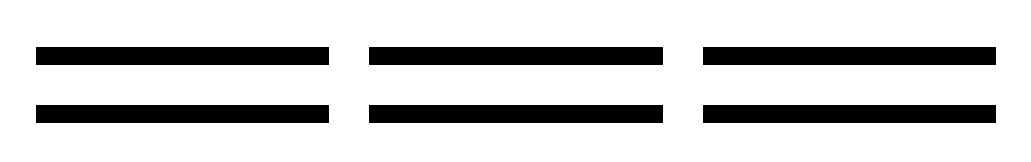
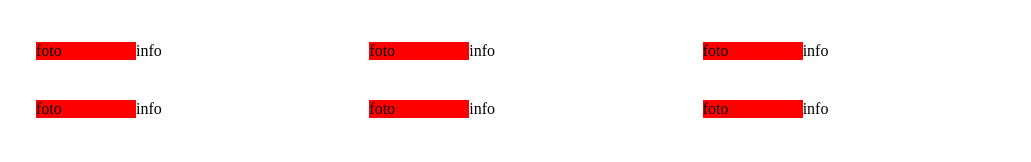
Before and after one commit to MirkoCherchi/html-css-float-cards, a plain HTML site: page index.html in a window 1280 px wide. Shown: the part 158-320 px from the top of the page, without its empty margins (124-1155 px from the left). Drawn offline with Linux system fonts and the light colour scheme.

Commit message:
feat: creazione blocchi main

```diff
--- a/css/style.css
+++ b/css/style.css
@@ -27,12 +27,27 @@ header{
 
 h1{
     color: #e53170;
-    margin-bottom: 50px;
+    margin-bottom: 45px;
 }
 
 .card > .box{
-    background-color: black;
+    /* background-color: black; */
     width: calc(100% / 3 - 40px);
     float: left;
     margin: 20px;
 }
+
+.foto{
+    width: 100px;
+    float: left;
+    background-color: red;
+}
+
+.info{
+    width: calc(100% - 100px);
+    float: left;
+}
+
+.contenuto{
+    float: left;
+}
--- a/index.html
+++ b/index.html
@@ -31,12 +31,30 @@
   <main>
     <div class="container">
       <div class="card clearfix">
-        <div class="box">1</div>
-        <div class="box">2</div>
-        <div class="box">3</div>
-        <div class="box">4</div>
-        <div class="box">5</div>
-        <div class="box">6</div>
+        <div class="box">
+          <div class="contenuto foto">foto</div>
+          <div class="contenuto info">info</div>
+        </div>
+        <div class="box">
+          <div class="contenuto foto">foto</div>
+          <div class="contenuto info">info</div>
+        </div>
+        <div class="box">
+          <div class="contenuto foto">foto</div>
+          <div class="contenuto info">info</div>
+        </div>
+        <div class="box">
+          <div class="contenuto foto">foto</div>
+          <div class="contenuto info">info</div>
+        </div>
+        <div class="box">
+          <div class="contenuto foto">foto</div>
+          <div class="contenuto info">info</div>
+        </div>
+        <div class="box">
+          <div class="contenuto foto">foto</div>
+          <div class="contenuto info">info</div>
+        </div>
       </div>
 
     </div>
```
